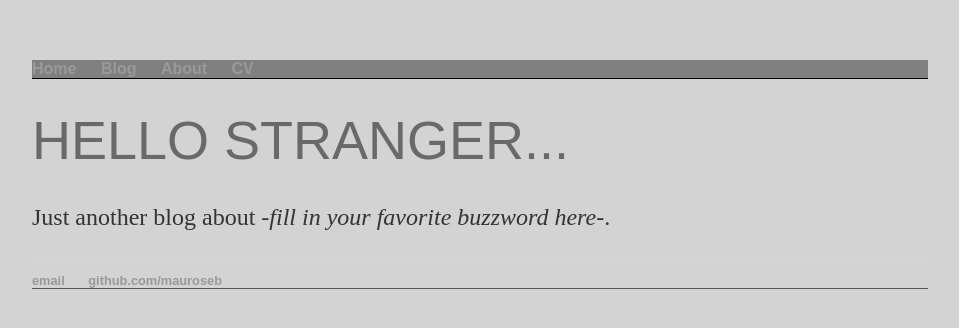
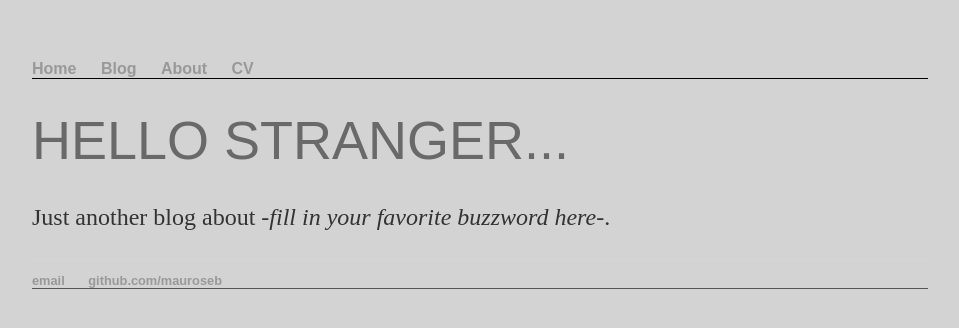
Before and after one commit to mauroseb/mauroseb.github.io, a Jekyll site: the page built from index.html, in a window 1280 px wide. Shown: the top 328 px of the page, without its empty margins (160-1119 px from the left). Built offline with Jekyll 4.4.1, drawn with Linux system fonts in a browser that asks for light colours.

Commit message:
Update main.css

```diff
--- a/css/main.css
+++ b/css/main.css
@@ -9,7 +9,6 @@ nav ul {
     padding: 0px;
     list-style: none;
     font-weight: bold;
-    background-color: #808080;
     border-bottom: 1px solid #000000;
 }
 
```
